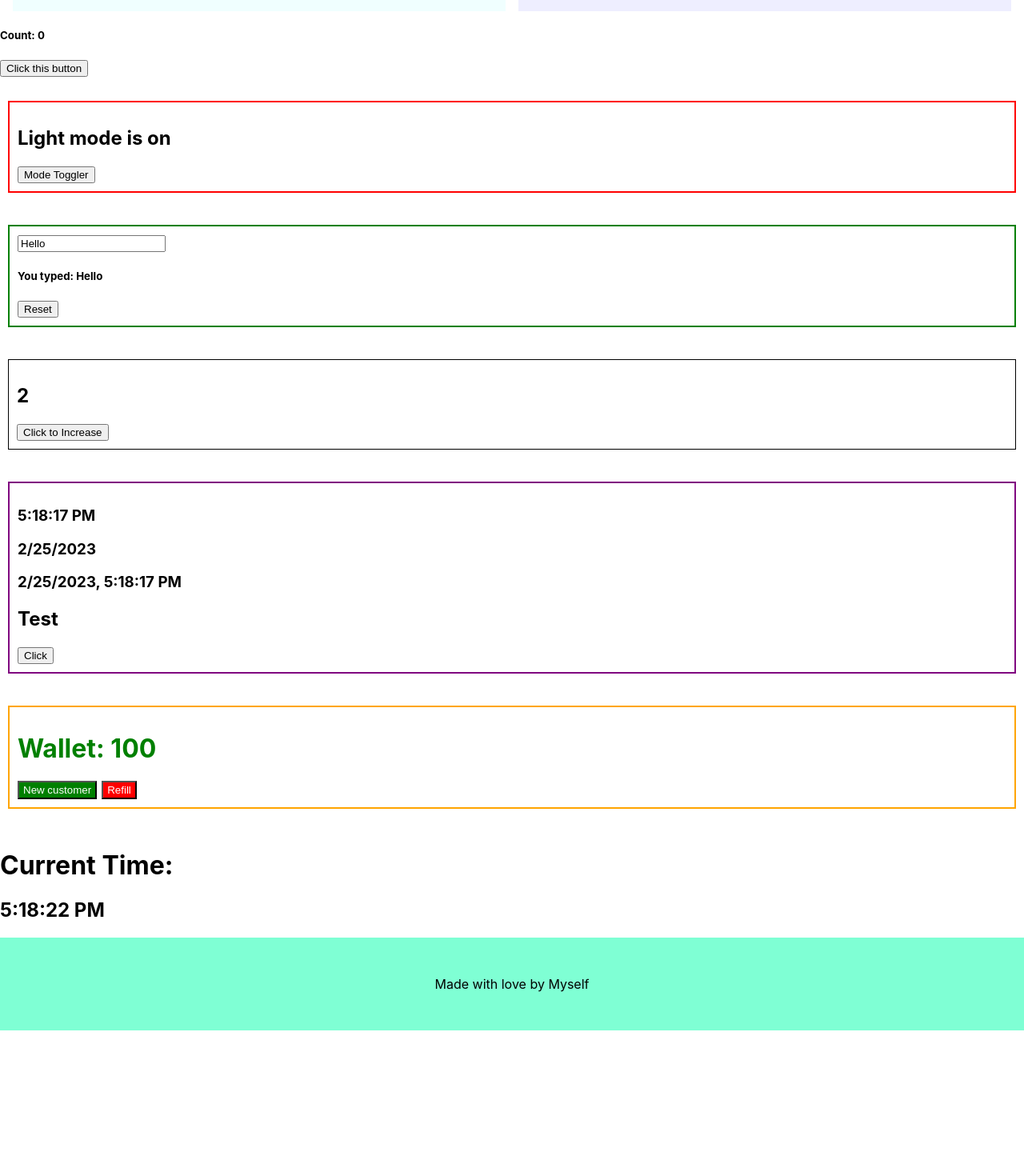
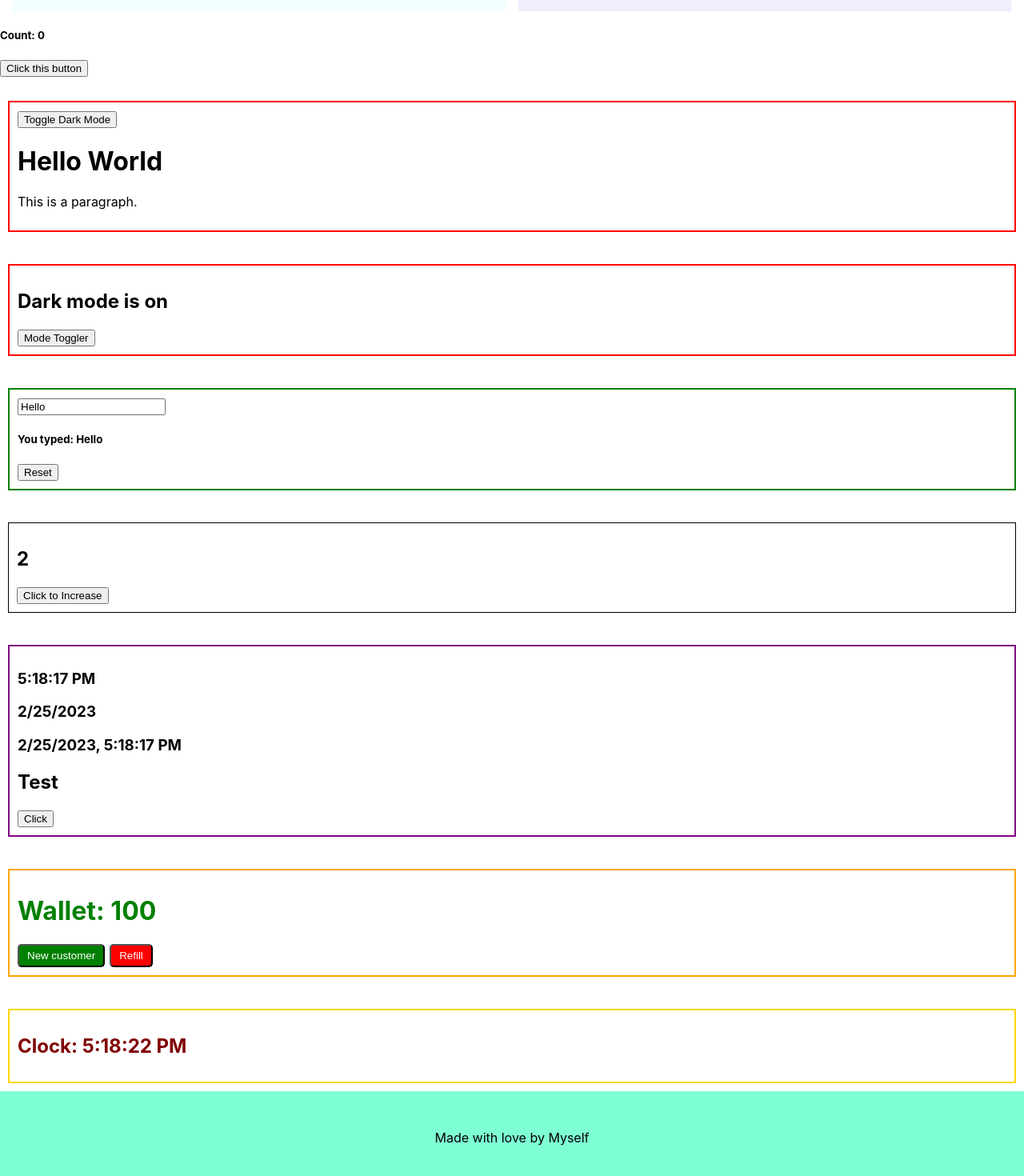
Before and after one commit to ahmedaryf/meta-react-lesson, a React (Create React App) app: page / in a window 1280 px wide. Shown: the part 1235-2705 px from the top of the page at 80% size. Before the commit the page ends 2523 px from the top, so only its background shows below. Built offline with nearby package versions, Linux system fonts and the light colour scheme.

Commit message:
darkmode component added

```diff
--- a/src/App.css
+++ b/src/App.css
@@ -74,3 +74,19 @@
  gap: 1rem;
  margin: 1rem;
 }
+.App-light {
+  background-color: #ffffff;
+  color: #000000;
+}
+
+.App-dark {
+  background-color: #000000;
+  color: #ffffff;
+}
+button{
+  cursor: pointer;
+}
+button:hover{
+  color: #ffffff;
+  background-color: #000000;
+}
--- a/src/App.js
+++ b/src/App.js
@@ -2,6 +2,7 @@
 import React, {useState} from 'react';
 import './App.css';
 import Btn from './components/Btns';
+import DarkMode from './components/DarkMode';
 import Footer from './components/Footer';
 import InputComponent from './components/InputComponent';
 import Intro1 from './components/Intro1';
@@ -39,6 +40,8 @@ function App() {
     <Btn onClick={handleClick} lable="Click this button"/>
   </div>
     <br />
+    <DarkMode />
+    <br />
     <ModeTogle />
     <br />
     <InputComponent />
--- a/src/ModeTogler.js
+++ b/src/ModeTogler.js
@@ -1,16 +1,20 @@
 function ModeTogle() {
-    let  darkMode = false;
+        let  darkMode = true;
         const darkMode1 = <h2>Dark mode is on</h2>;
         const lightMode1 = <h2>Light mode is on</h2>;
 
         function toggler(){
+
             darkMode = !darkMode;
             if(darkMode === true){
-                console.log("Dark Mode on");
+                console.log("Dark Mode")
+
             } else{
-                console.log("Light Mode on");
+                console.log("Light Mode")
             }
         }
+
+
     return (
         <div style={{border:"2px red solid", margin:"10px", padding:"10px"}}>
             {darkMode ? darkMode1 : lightMode1}
--- /dev/null
+++ b/src/components/DarkMode.js
@@ -0,0 +1,19 @@
+import { useState } from 'react';
+
+function DarkMode() {
+  const [darkMode, setDarkMode] = useState(false);
+
+  const toggleDarkMode = () => {
+    setDarkMode(!darkMode);
+  };
+
+  return (
+    <div style={{border:"2px red solid", margin:"10px", padding:"10px"}} className={darkMode ? "App-dark" : "App-light"}>
+      <button onClick={toggleDarkMode}>Toggle Dark Mode</button>
+      <h1>Hello World</h1>
+      <p>This is a paragraph.</p>
+    </div>
+  );
+}
+
+export default DarkMode;
--- a/src/components/TestTextComponent.js
+++ b/src/components/TestTextComponent.js
@@ -8,7 +8,7 @@ function TestTextComponent() {
         setText(() =>  "Updated text");
     }
     return (
-        <div style={{border:"2px purple solid", margin:"10px", padding:"10px"}}>
+        <div style={{border: "2px purple solid", margin: "10px", padding: "10px"}}>
             <div>
 
                 <h3>{new Date().toLocaleTimeString()}</h3>
--- a/src/components/TimeComponent.js
+++ b/src/components/TimeComponent.js
@@ -12,9 +12,9 @@ function TimeComponent() {
   }, []);
 
   return (
-    <div>
-      <h1>Current Time:</h1>
-      <h2>{date.toLocaleTimeString()}</h2>
+    <div style={{border: "2px gold solid", margin: "10px", padding: "10px", color: "maroon"}}>
+      <h2>Clock: {date.toLocaleTimeString()}</h2>
+      {/* <h2>{date.toLocaleTimeString()}</h2> */}
     </div>
   );
 }
--- a/src/components/WalletComponent.js
+++ b/src/components/WalletComponent.js
@@ -15,8 +15,8 @@ function WalletComponent() {
         <div style={{border:"2px orange solid", margin:"10px", padding:"10px", color: colorUpdate}}>
             <h1>Wallet: {state.money}</h1>
             <div>
-                <button style={{backgroundColor: "green", padding: "2px 5px", color: "#ffffff", marginRight: "3px"}} onClick={() => dispatch({type: "ride"})}>New customer</button>
-                <button style={{backgroundColor: "red", padding: "2px 5px", color: "#ffffff", marginLeft: "3px"}} onClick={() => dispatch({type: "fuel"})}>Refill</button>
+                <button style={{backgroundColor: "green", padding: "5px 10px", color: "#ffffff", marginRight: "3px", borderRadius: "5px"}} onClick={() => dispatch({type: "ride"})}>New customer</button>
+                <button style={{backgroundColor: "red", padding: "5px 10px", color: "#ffffff", marginLeft: "3px", borderRadius: "5px"}} onClick={() => dispatch({type: "fuel"})}>Refill</button>
             </div>
         </div>
      );
```
